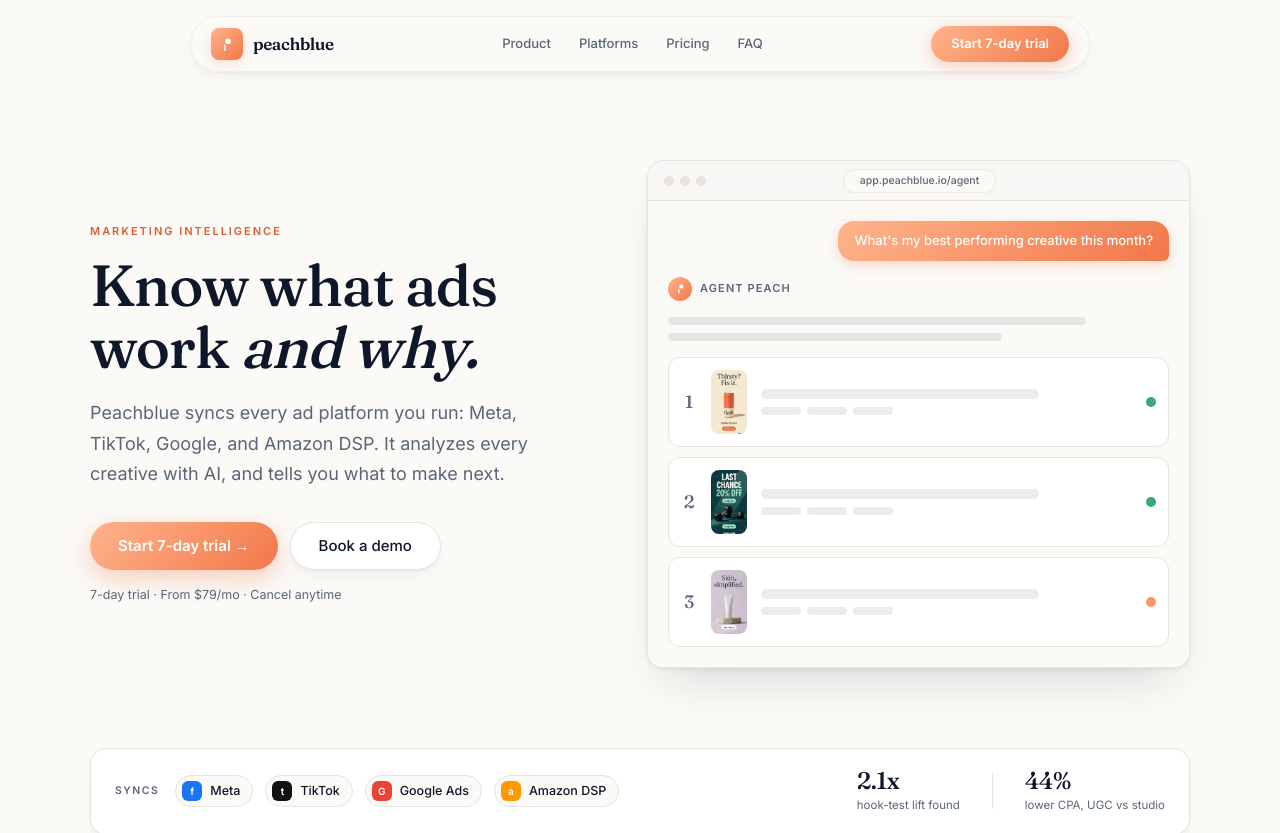
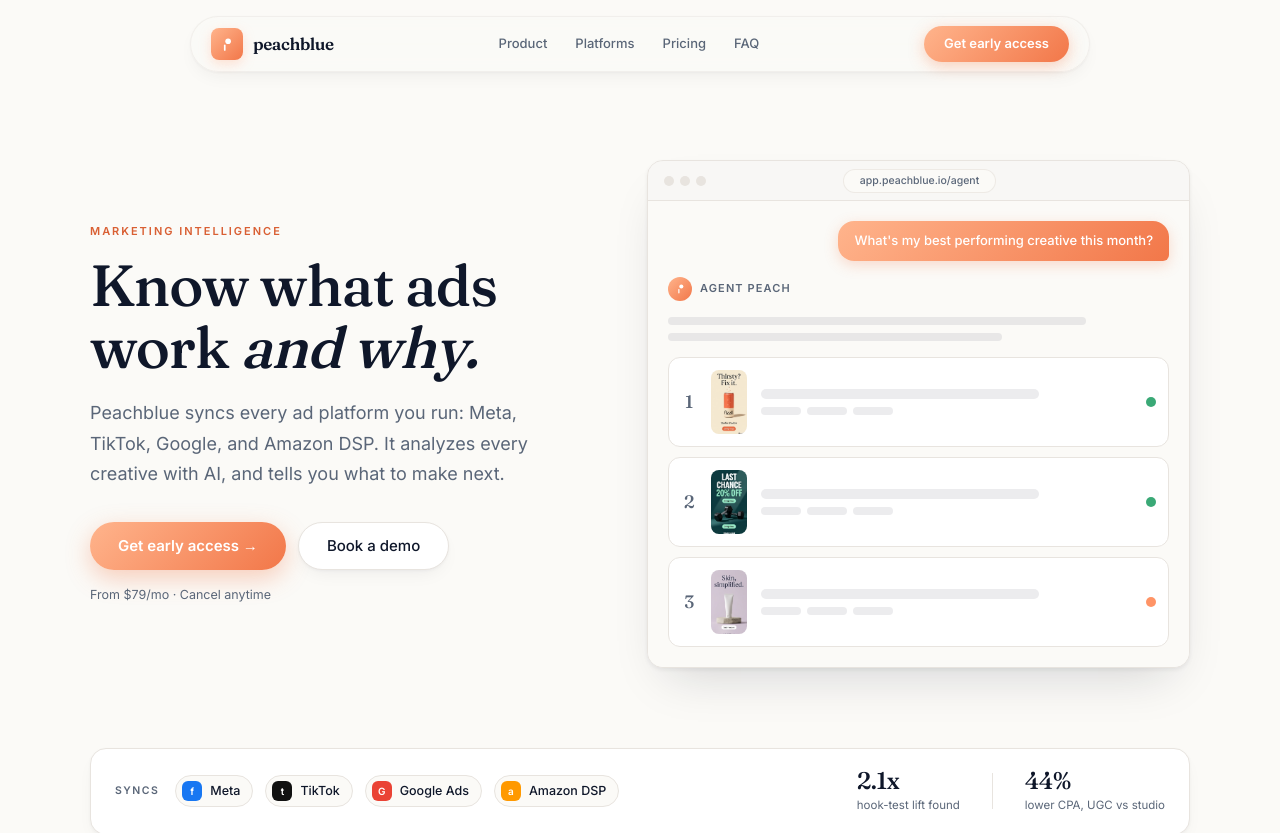
Before and after one commit to peachbluetech/website, a Next.js app: page / in a window 1280 px wide. Shown: the top 833 px of the page. Built offline with nearby package versions, Linux system fonts and the light colour scheme; no server answers.

Commit message:
Gate self-serve signup CTAs behind NEXT_PUBLIC_SELF_SERVE_LIVE
Until the app-side Stripe launch ships, trial/buy CTAs read 'Get early
access' and route to the demo form. Flip live via Vercel env + redeploy.

```diff
--- a/app/page.tsx
+++ b/app/page.tsx
@@ -6,11 +6,18 @@ import { motion, animate, useInView } from "framer-motion";
 
 /* ── Config ─────────────────────────────────────────────────────── */
 const APP_URL = process.env.NEXT_PUBLIC_APP_URL ?? "https://app.peachblue.io";
-const TRIAL_HREF = `${APP_URL}/auth/signup?plan=pro&billing=monthly`;
-const STARTER_HREF = `${APP_URL}/auth/signup?plan=starter&billing=monthly`;
-const PRO_HREF = `${APP_URL}/auth/signup?plan=pro&billing=monthly`;
+// Self-serve signup is dark until the app-side Stripe launch ships. Until
+// NEXT_PUBLIC_SELF_SERVE_LIVE=1 is set (Vercel env + redeploy), every trial
+// CTA routes to the demo/contact form instead of app signup.
+const SELF_SERVE = process.env.NEXT_PUBLIC_SELF_SERVE_LIVE === "1";
+const TRIAL_HREF = SELF_SERVE ? `${APP_URL}/auth/signup?plan=pro&billing=monthly` : "/#demo";
+const STARTER_HREF = SELF_SERVE ? `${APP_URL}/auth/signup?plan=starter&billing=monthly` : "/#demo";
+const PRO_HREF = SELF_SERVE ? `${APP_URL}/auth/signup?plan=pro&billing=monthly` : "/#demo";
+const TRIAL_LABEL = SELF_SERVE ? "Start 7-day trial" : "Get early access";
 const SALES_HREF = "/?intent=agency#demo";
-const RISK_REVERSAL = "7-day trial · From $79/mo · Cancel anytime";
+const RISK_REVERSAL = SELF_SERVE
+  ? "7-day trial · From $79/mo · Cancel anytime"
+  : "From $79/mo · Cancel anytime";
 
 /* ── Brand mark ─────────────────────────────────────────────────── */
 function PeachblueMark({ size = 24, color = "currentColor" }: { size?: number; color?: string }) {
@@ -79,7 +86,7 @@ export default function Home() {
               href={TRIAL_HREF}
               className="inline-flex items-center h-9 px-5 rounded-full pb-gradient-peach text-white text-[13px] font-semibold shadow-[0_4px_16px_rgba(242,119,73,0.35)] hover:brightness-105 transition"
             >
-              Start 7-day trial
+              {TRIAL_LABEL}
             </a>
           </div>
         </div>
@@ -116,7 +123,7 @@ export default function Home() {
                   href={TRIAL_HREF}
                   className="inline-flex items-center gap-2 h-12 px-7 rounded-full pb-gradient-peach text-white text-[15px] font-semibold shadow-[0_8px_24px_rgba(242,119,73,0.35)] hover:brightness-105 hover:-translate-y-0.5 transition-all"
                 >
-                  Start 7-day trial &rarr;
+                  {TRIAL_LABEL} &rarr;
                 </a>
                 <a
                   href="#demo"
@@ -226,7 +233,7 @@ export default function Home() {
           "Spots the patterns behind your winners and says why",
           "Every answer cites the metrics it's built on",
         ]}
-        ctaLabel="Start 7-day trial"
+        ctaLabel={TRIAL_LABEL}
         ctaHref={TRIAL_HREF}
         frame={<AgentPeachSpotlightFrame />}
       />
@@ -242,7 +249,7 @@ export default function Home() {
           "Filter your entire library by any tag or metric in seconds",
           "Composite scoring surfaces top performers and underperformers instantly",
         ]}
-        ctaLabel="Start 7-day trial"
+        ctaLabel={TRIAL_LABEL}
         ctaHref={TRIAL_HREF}
         frame={<CreativeIntelligenceFrame />}
       />
@@ -273,7 +280,7 @@ export default function Home() {
           "AI-written editorial briefs turn raw chatter into creative direction",
           "Feed real consumer language straight into your next brief",
         ]}
-        ctaLabel="Start 7-day trial"
+        ctaLabel={TRIAL_LABEL}
         ctaHref={TRIAL_HREF}
         frame={<BrandIntelFrame />}
       />
@@ -302,7 +309,7 @@ export default function Home() {
           "Query your creative performance from the tools you already live in",
           "The same intelligence engine, available wherever you work",
         ]}
-        ctaLabel="Start 7-day trial"
+        ctaLabel={TRIAL_LABEL}
         ctaHref={TRIAL_HREF}
         frame={<McpFrame />}
       />
@@ -326,14 +333,14 @@ export default function Home() {
               name="Starter"
               price={79}
               tagline="For solo advertisers getting started."
-              ctaLabel="Start 7-day trial"
+              ctaLabel={TRIAL_LABEL}
               ctaHref={STARTER_HREF}
             />
             <MiniPlanCard
               name="Pro"
               price={199}
               tagline="For growing teams running multiple channels."
-              ctaLabel="Start 7-day trial"
+              ctaLabel={TRIAL_LABEL}
               ctaHref={PRO_HREF}
               popular
             />
@@ -403,7 +410,7 @@ export default function Home() {
               href={TRIAL_HREF}
               className="inline-flex items-center gap-2 h-12 px-7 rounded-full pb-gradient-peach text-white text-[15px] font-semibold shadow-[0_8px_24px_rgba(242,119,73,0.35)] hover:brightness-105 hover:-translate-y-0.5 transition-all"
             >
-              Start 7-day trial &rarr;
+              {TRIAL_LABEL} &rarr;
             </a>
           </div>
           <p className="text-[12.5px] text-pb-fg-muted mb-12">{RISK_REVERSAL}</p>
--- a/app/pricing/pricing-client.tsx
+++ b/app/pricing/pricing-client.tsx
@@ -5,6 +5,10 @@ import { motion } from "framer-motion";
 
 /* ── Config ─────────────────────────────────────────────────────── */
 const APP_URL = process.env.NEXT_PUBLIC_APP_URL ?? "https://app.peachblue.io";
+// Self-serve signup is dark until the app-side Stripe launch ships. Until
+// NEXT_PUBLIC_SELF_SERVE_LIVE=1 is set (Vercel env + redeploy), every plan
+// CTA routes to the demo/contact form instead of app signup.
+const SELF_SERVE = process.env.NEXT_PUBLIC_SELF_SERVE_LIVE === "1";
 
 type Billing = "monthly" | "annual";
 
@@ -138,6 +142,7 @@ const stagger = { show: { transition: { staggerChildren: 0.1 } } };
 const usd = (n: number) => `$${n.toLocaleString("en-US")}`;
 
 function signupHref(planId: string, billing: Billing) {
+  if (!SELF_SERVE) return "/#demo";
   return `${APP_URL}/auth/signup?plan=${planId}&billing=${billing}`;
 }
 
@@ -181,7 +186,7 @@ export default function PricingClient() {
               href={signupHref("pro", billing)}
               className="inline-flex items-center h-9 px-5 rounded-full pb-gradient-peach text-white text-[13px] font-semibold shadow-[0_4px_16px_rgba(242,119,73,0.35)] hover:brightness-105 transition"
             >
-              Start free trial
+              {SELF_SERVE ? "Start free trial" : "Get early access"}
             </a>
           </div>
         </div>
@@ -387,7 +392,7 @@ function PlanCard({ plan, billing }: { plan: Plan; billing: Billing }) {
                   : "border border-pb-border bg-pb-card text-pb-fg shadow-pb-soft hover:shadow-pb-lift hover:-translate-y-0.5"
               }`}
             >
-              {plan.cta === "trial" ? "Start 7-day trial" : "Get started"}
+              {!SELF_SERVE ? "Get early access" : plan.cta === "trial" ? "Start 7-day trial" : "Get started"}
             </a>
             {plan.cta === "buy" && (
               <div className="text-center mb-3">
```
